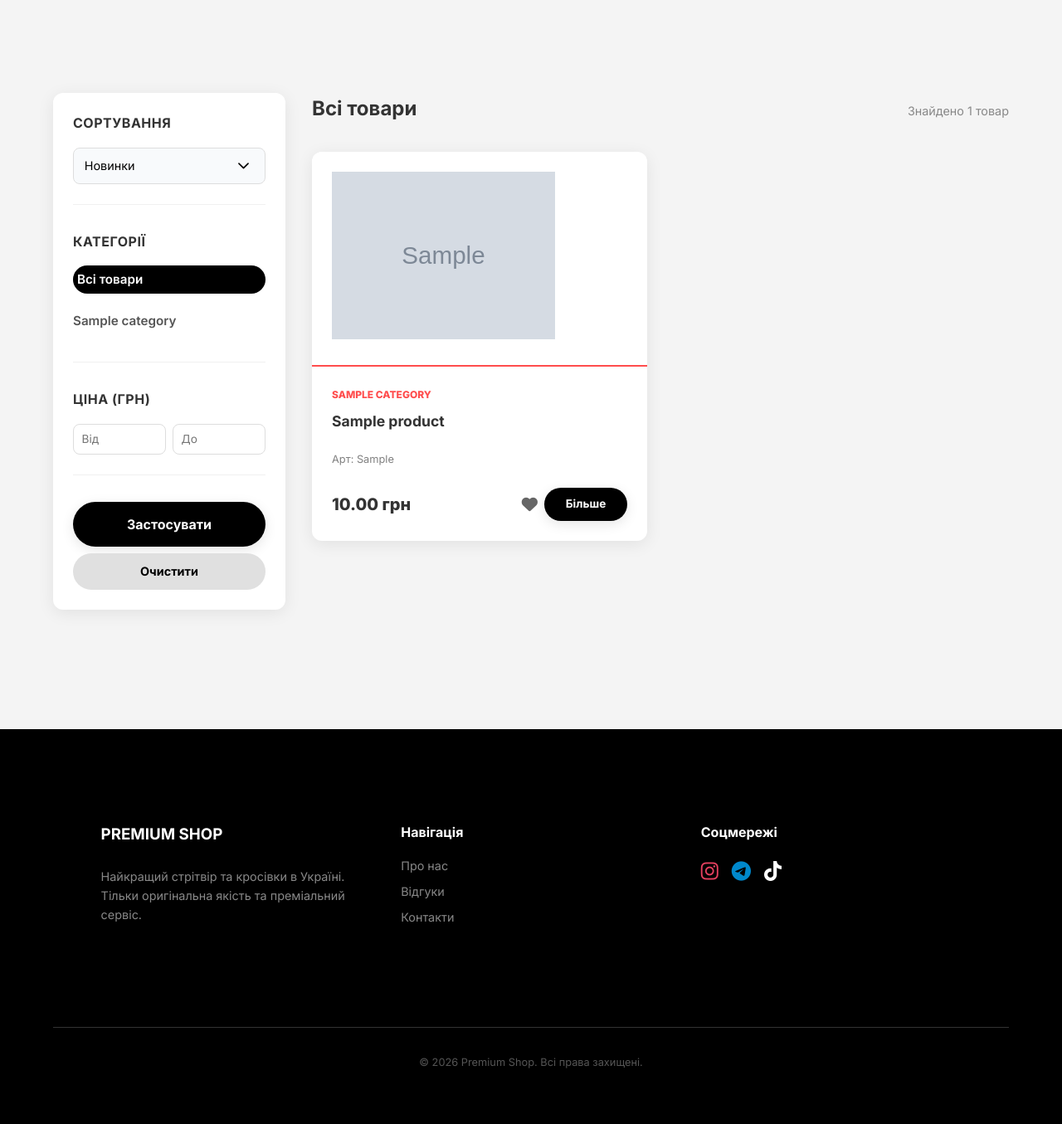
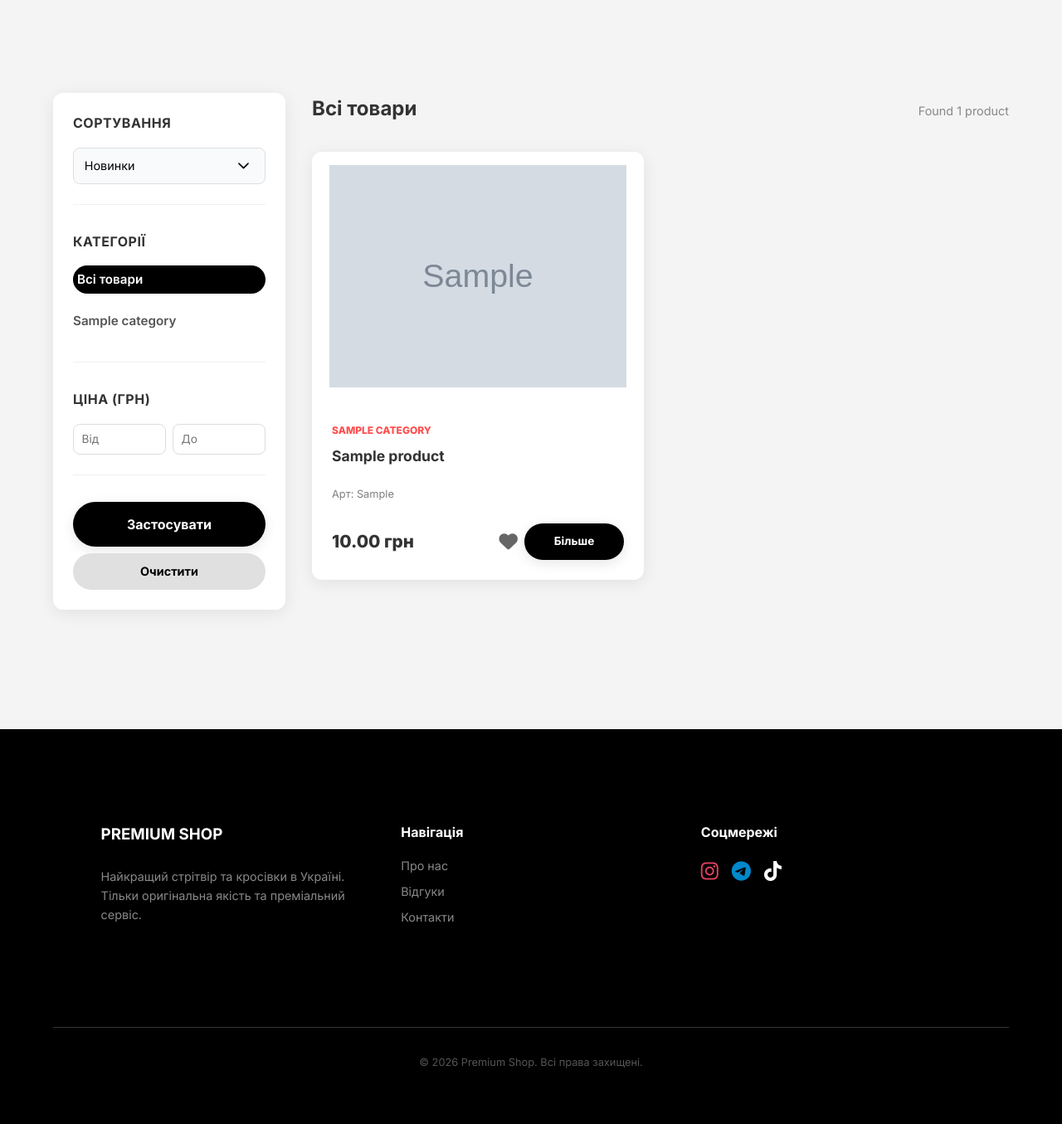
Before and after one commit to Arsenk0/Premium-Shop, a Django app: page /en/ in a window 1280 px wide. Shown: the part 551-1906 px from the top of the page at 83% size. Run offline with Django 5.2, Linux system fonts and the light colour scheme; tables that the repository leaves empty hold one stand-in row (values such as "Sample post"); grey boxes marked "Sample" are stand-in pictures; parts of the project's set-up code (start-up, migrations or seed data) failed here and were passed over.

Commit message:
Refine UI: Improve product cards, animations, and high-res layout stability

```diff
--- a/static/css/style.css
+++ b/static/css/style.css
@@ -31,24 +31,31 @@ a {
     text-decoration: none;
     color: inherit;
     transition: var(--transition);
-    position: relative;
-    display: inline-block;
 }
 
 /* Link Hover Effect (Line Under Text) */
-a:not(.btn):not(.cart-link):not(.logo a):after {
+.link-underline {
+    position: relative;
+    display: inline-block;
+    text-decoration: none;
+}
+
+.link-underline::after {
     content: '';
     position: absolute;
-    width: 0;
+    width: 100%;
     height: 1px;
     bottom: -2px;
     left: 0;
     background-color: var(--accent);
-    transition: var(--transition);
+    transform: scaleX(0);
+    transform-origin: right;
+    transition: transform 0.4s cubic-bezier(0.165, 0.84, 0.44, 1);
 }
 
-a:not(.btn):not(.cart-link):not(.logo a):hover:after {
-    width: 100%;
+.link-underline:hover::after {
+    transform: scaleX(1);
+    transform-origin: left;
 }
 
 /* Navbar */
@@ -112,46 +119,69 @@ a:not(.btn):not(.cart-link):not(.logo a):hover:after {
 
 /* Product Grid */
 .container {
-    width: 90%;
-    max-width: 1200px;
+    max-width: 1600px;
     margin: 0 auto;
-    padding: 3rem 0;
+    padding: 3rem 5%;
 }
 
 .product-grid {
     display: grid;
-    grid-template-columns: repeat(auto-fill, minmax(280px, 1fr));
-    gap: 2rem;
+    grid-template-columns: repeat(auto-fill, minmax(320px, 1fr));
+    gap: 2.5rem;
 }
 
 .product-card {
     background: var(--card-bg);
     border-radius: var(--border-radius);
-    overflow: hidden;
     box-shadow: var(--shadow);
     transition: var(--transition);
     position: relative;
 }
 
 .product-card:hover {
-    transform: translateY(-12px);
+    transform: translateY(-8px);
     box-shadow: 0 20px 40px rgba(0, 0, 0, 0.12);
+}
+
+/* Hover buffer to prevent flickering when card moves up */
+.product-card::before {
+    content: '';
+    position: absolute;
+    top: 0;
+    left: 0;
+    right: 0;
+    bottom: -15px; /* Extra area below the card */
+    z-index: -1;
+}
+
+.product-card > a {
+    display: block;
+    overflow: hidden;
+    border-radius: var(--border-radius) var(--border-radius) 0 0;
 }
 
 .product-card img {
     width: 100%;
-    height: 250px;
+    height: 300px;
     object-fit: contain;
     background: #fff;
-    padding: 1.5rem;
+    padding: 1rem;
     display: block;
-    transition: var(--transition);
+    transition: transform 0.6s cubic-bezier(0.165, 0.84, 0.44, 1);
 }
 
 .card-divider {
     height: 2px;
     background: var(--accent);
     width: 100%;
+    transform: scaleX(0);
+    transform-origin: right;
+    transition: transform 0.4s cubic-bezier(0.165, 0.84, 0.44, 1);
+}
+
+.product-card:hover .card-divider {
+    transform: scaleX(1);
+    transform-origin: left;
 }
 
 .product-card:hover img {
@@ -194,8 +224,23 @@ a:not(.btn):not(.cart-link):not(.logo a):hover:after {
 }
 
 .product-price {
-    font-size: 1.25rem;
+    font-size: 1.3rem;
     font-weight: 800;
+    white-space: nowrap;
+}
+
+/* Premium Button Styling */
+.btn-more {
+    min-width: 120px !important;
+    height: 44px !important;
+    font-size: 0.85rem !important;
+    padding: 0 1.2rem !important;
+    border-radius: var(--radius-pill) !important;
+    flex-shrink: 0;
+    display: inline-flex;
+    align-items: center;
+    justify-content: center;
+    color: #fff !important;
 }
 
 /* Buttons */
--- a/templates/base.html
+++ b/templates/base.html
@@ -36,18 +36,18 @@
             <a href="{% url 'store:product_list' %}">PREMIUM<span>SHOP</span></a>
         </div>
         <div class="nav-links" style="display: flex; align-items: center; gap: 1rem;">
-            <a href="{% url 'store:about' %}">{% trans "Про нас" %}</a>
-            <a href="{% url 'store:reviews_page' %}">{% trans "Відгуки" %}</a>
-            <a href="{% url 'store:contact' %}">{% trans "Контакти" %}</a>
+            <a href="{% url 'store:about' %}" class="link-underline">{% trans "Про нас" %}</a>
+            <a href="{% url 'store:reviews_page' %}" class="link-underline">{% trans "Відгуки" %}</a>
+            <a href="{% url 'store:contact' %}" class="link-underline">{% trans "Контакти" %}</a>
             <form action="{% url 'store:product_search' %}" method="get" class="search-bar">
                 <input type="text" name="q" placeholder="{% trans 'Пошук...' %}" value="{{ request.GET.q }}">
                 <button type="submit" style="background:none; border:none; cursor:pointer;">🔍</button>
             </form>
             {% if user.is_authenticated %}
-            <a href="{% url 'store:profile' %}" class="nav-auth-link"><i class="fas fa-user"></i> {% trans "Кабінет" %}</a>
+            <a href="{% url 'store:profile' %}" class="nav-auth-link link-underline"><i class="fas fa-user"></i> {% trans "Кабінет" %}</a>
             {% else %}
-            <a href="{% url 'login' %}" class="nav-auth-link">{% trans "Вхід" %}</a>
-            <a href="{% url 'store:signup' %}" class="nav-auth-link">{% trans "Реєстрація" %}</a>
+            <a href="{% url 'login' %}" class="nav-auth-link link-underline">{% trans "Вхід" %}</a>
+            <a href="{% url 'store:signup' %}" class="nav-auth-link link-underline">{% trans "Реєстрація" %}</a>
             {% endif %}
 
             <form action="{% url 'set_language' %}" method="post" style="display:flex; align-items:center;">
@@ -91,9 +91,9 @@
             <div>
                 <h4 style="margin-bottom: 1rem;">{% trans "Навігація" %}</h4>
                 <ul style="list-style: none; color: #888; font-size: 0.9rem;">
-                    <li style="margin-bottom: 0.5rem;"><a href="{% url 'store:about' %}">{% trans "Про нас" %}</a></li>
-                    <li style="margin-bottom: 0.5rem;"><a href="{% url 'store:reviews_page' %}">{% trans "Відгуки" %}</a></li>
-                    <li style="margin-bottom: 0.5rem;"><a href="{% url 'store:contact' %}">{% trans "Контакти" %}</a>
+                    <li style="margin-bottom: 0.5rem;"><a href="{% url 'store:about' %}" class="link-underline">{% trans "Про нас" %}</a></li>
+                    <li style="margin-bottom: 0.5rem;"><a href="{% url 'store:reviews_page' %}" class="link-underline">{% trans "Відгуки" %}</a></li>
+                    <li style="margin-bottom: 0.5rem;"><a href="{% url 'store:contact' %}" class="link-underline">{% trans "Контакти" %}</a>
                     </li>
                 </ul>
             </div>
--- a/templates/store/product/product_list_fragment.html
+++ b/templates/store/product/product_list_fragment.html
@@ -10,17 +10,17 @@
     </h2>
     <p class="results-count">
         {% if products.paginator %}
-            {% blocktrans count counter=products.paginator.count %}
-            Знайдено {{ counter }} товар
+            {% blocktrans count counter=products.paginator.count trimmed %}
+                Found {{ counter }} product
             {% plural %}
-            Знайдено {{ counter }} товарів
+                Found {{ counter }} products
             {% endblocktrans %}
         {% else %}
             {% with total_count=products|length %}
-                {% blocktrans count counter=total_count %}
-                Знайдено {{ counter }} товар
+                {% blocktrans count counter=total_count trimmed %}
+                    Found {{ counter }} product
                 {% plural %}
-                Знайдено {{ counter }} товарів
+                    Found {{ counter }} products
                 {% endblocktrans %}
             {% endwith %}
         {% endif %}
@@ -50,16 +50,15 @@
             <p style="color: grey; font-size: 0.8rem; margin-bottom: 0.5rem;">
                 {% trans "Арт:" %} {{ product.article }}
             </p>
-            <div class="product-price-row">
+            <div class="product-price-row" style="display: flex; justify-content: space-between; align-items: center; gap: 0.5rem; flex-wrap: wrap;">
                 <span class="product-price">
                     {{ product.price }} {% trans "грн" %}
                 </span>
-                <div style="display: flex; gap: 0.5rem; align-items: center;">
-                    <button class="btn-wishlist toggle-wishlist {% if product.id in wishlist_product_ids %}active{% endif %}" data-product-id="{{ product.id }}" style="background: none; border: none; font-size: 1.2rem; cursor: pointer; color: var(--text-muted); transition: var(--transition);">
+                <div style="display: flex; gap: 0.5rem; align-items: center; flex-shrink: 0;">
+                    <button class="btn-wishlist toggle-wishlist {% if product.id in wishlist_product_ids %}active{% endif %}" data-product-id="{{ product.id }}" style="background: none; border: none; font-size: 1.4rem; cursor: pointer; color: var(--text-muted); transition: var(--transition);">
                         <i class="fas fa-heart"></i>
                     </button>
-                    <a href="{% url 'store:product_detail' product.id product.slug %}" class="btn btn-primary"
-                        style="min-width: 100px; height: 40px; font-size: 0.85rem; padding: 0 1rem;">
+                    <a href="{% url 'store:product_detail' product.id product.slug %}" class="btn btn-primary btn-more">
                         {% trans "Більше" %}
                     </a>
                 </div>
```
